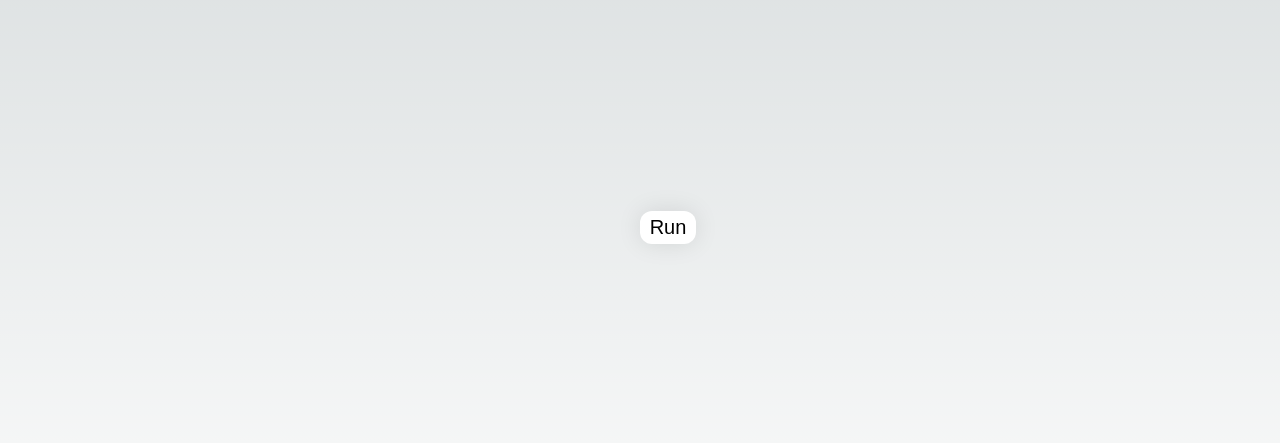
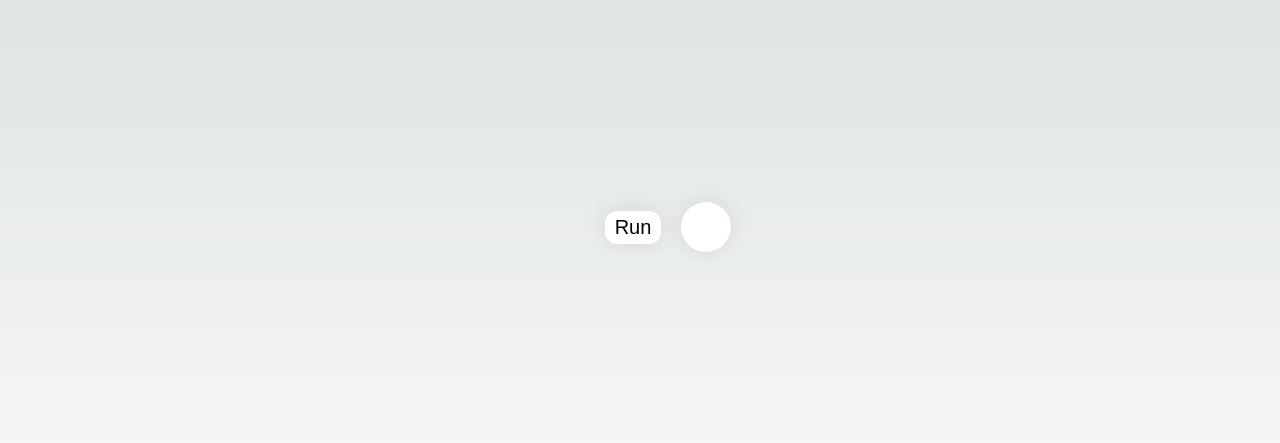
Before and after one commit to RVernetti/game_of_life_hexa, a Next.js app: page / in a window 1280 px wide. Shown: the part 201-644 px from the top of the page. Built offline with nearby package versions, Linux system fonts and the light colour scheme.

Commit message:
cell test on home page

```diff
--- a/app/page.tsx
+++ b/app/page.tsx
@@ -2,7 +2,7 @@
 
 import React from 'react'
 import styles from './page.module.css'
-import { Button } from '@/components/atoms'
+import { Button, Cell } from '@/components/atoms'
 
 
 const HomePage = () => {
@@ -12,6 +12,7 @@ const HomePage = () => {
       <Button onClick={() => console.log('Button clicked')}>
         Run
       </Button>
+      <Cell onClick={() => console.log('Cell clicked')}/>
     </div>
   )
 }
```
